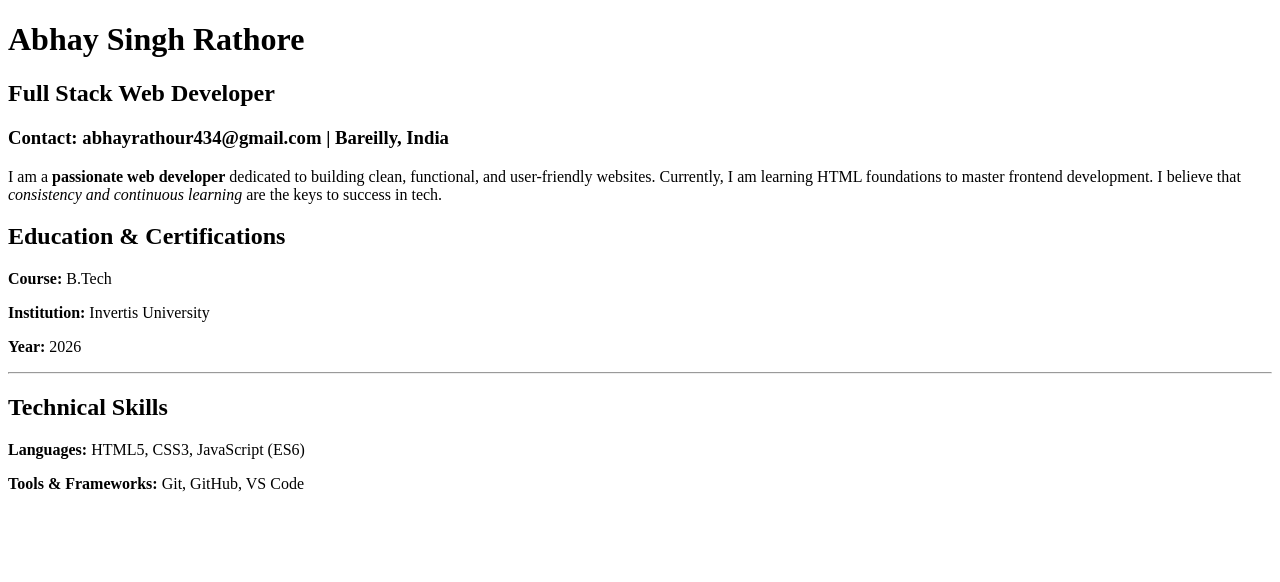
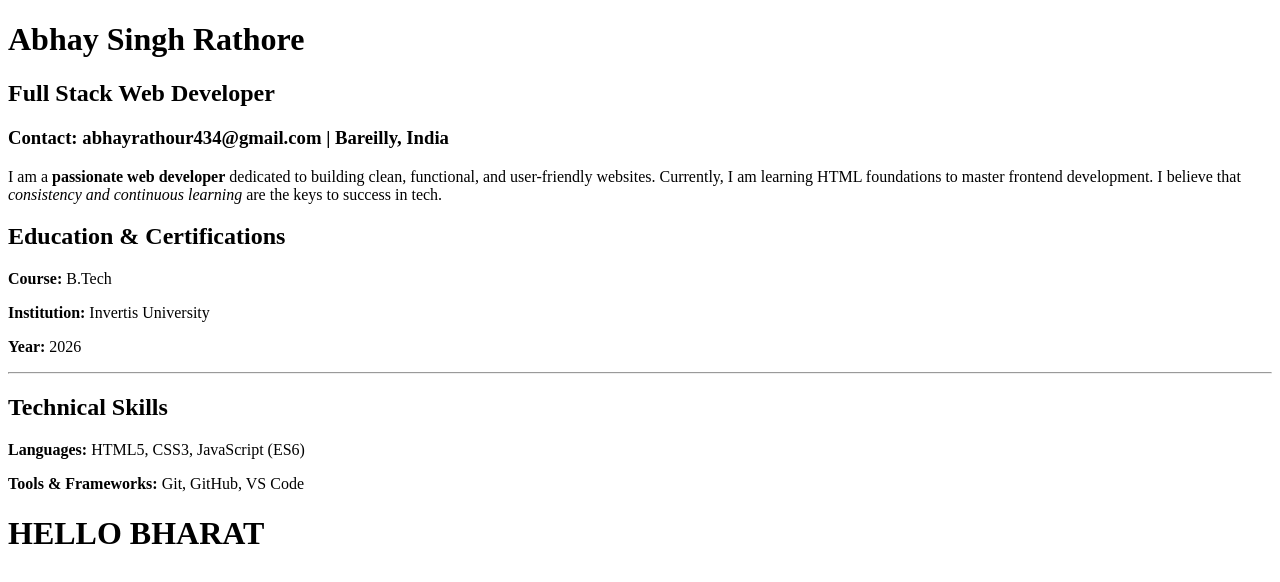
Before and after one commit to useforpersonal9812-prog/week-2-assignment, a plain HTML site: page Index.html in a window 1280 px wide. Drawn offline with Linux system fonts and the light colour scheme.

Commit message:
NEXT COMMIT

```diff
--- a/Index.html
+++ b/Index.html
@@ -32,5 +32,6 @@
         <p><strong>Languages:</strong> HTML5, CSS3, JavaScript (ES6)</p>
         <p><strong>Tools & Frameworks:</strong> Git, GitHub, VS Code</p>
     </div>
+    <H1> HELLO BHARAT</H1>
 </body>
 </html>
```
